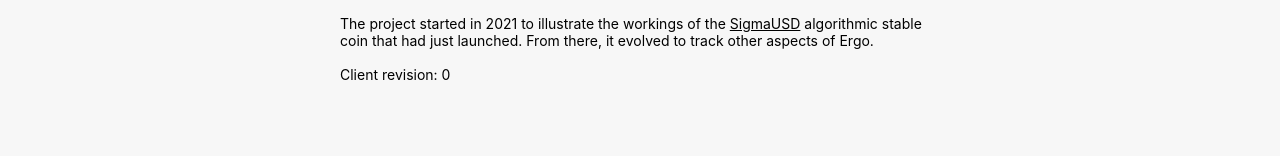
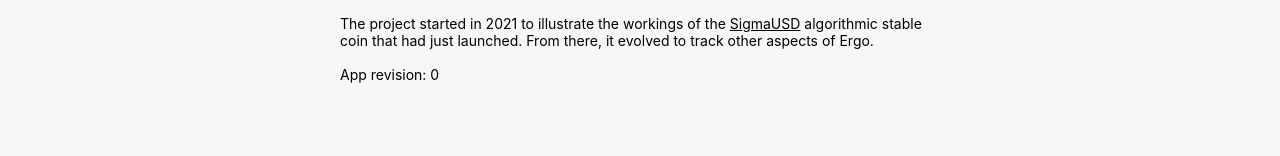
Before and after one commit to abchrisxyz/ergowatch-fe, a SvelteKit app: page /about in a window 1280 px wide. Shown: the part 164-320 px from the top of the page. Built offline with nearby package versions, Linux system fonts and the light colour scheme; a web font is replaced by a local one.

Commit message:
fix: edit about page

```diff
--- a/src/routes/about/+page.svelte
+++ b/src/routes/about/+page.svelte
@@ -5,7 +5,7 @@
 <div class="container">
 	<h2>About</h2>
 	<p>
-		ErgoWatch is a data-aggragation tool for the <a href="https://ergoplatform.org/">Ergo</a> blockchain.
+		ErgoWatch is a data aggragation tool for the <a href="https://ergoplatform.org/">Ergo</a> blockchain.
 	</p>
 	<br />
 	<p>
@@ -15,7 +15,7 @@
 		Ergo.
 	</p>
 	<br />
-	<p>Client revision: {version.substring(0, 7)}</p>
+	<p>App revision: {version.substring(0, 7)}</p>
 </div>
 
 <style>
```
